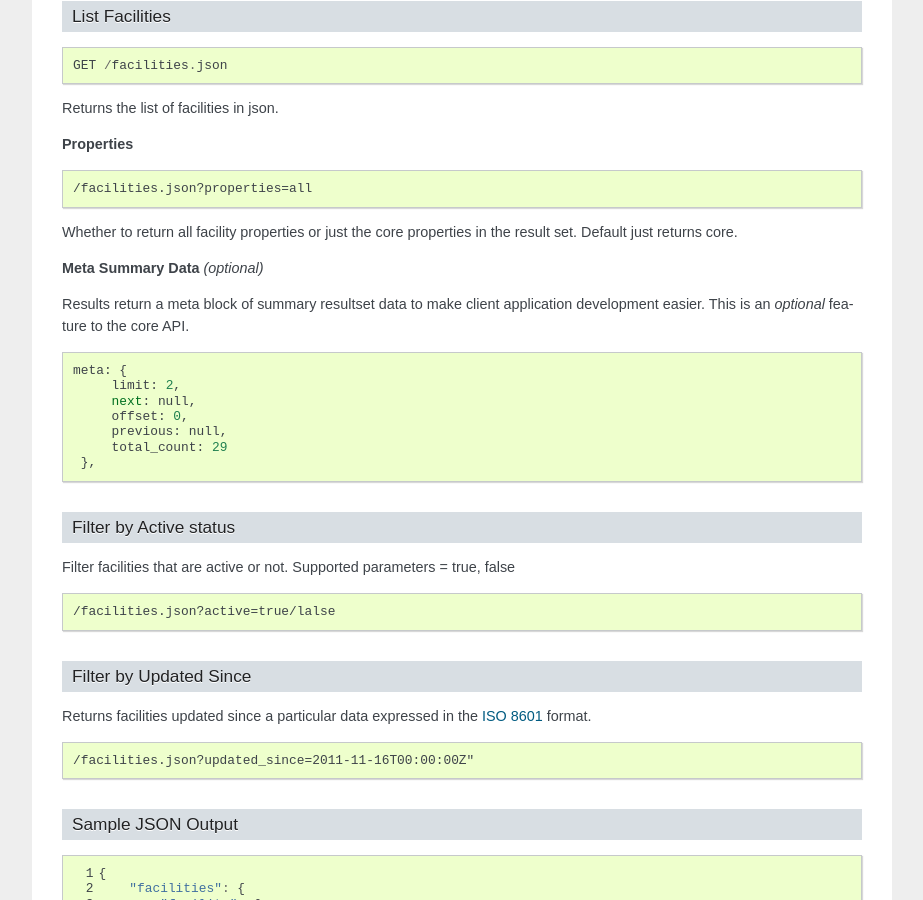
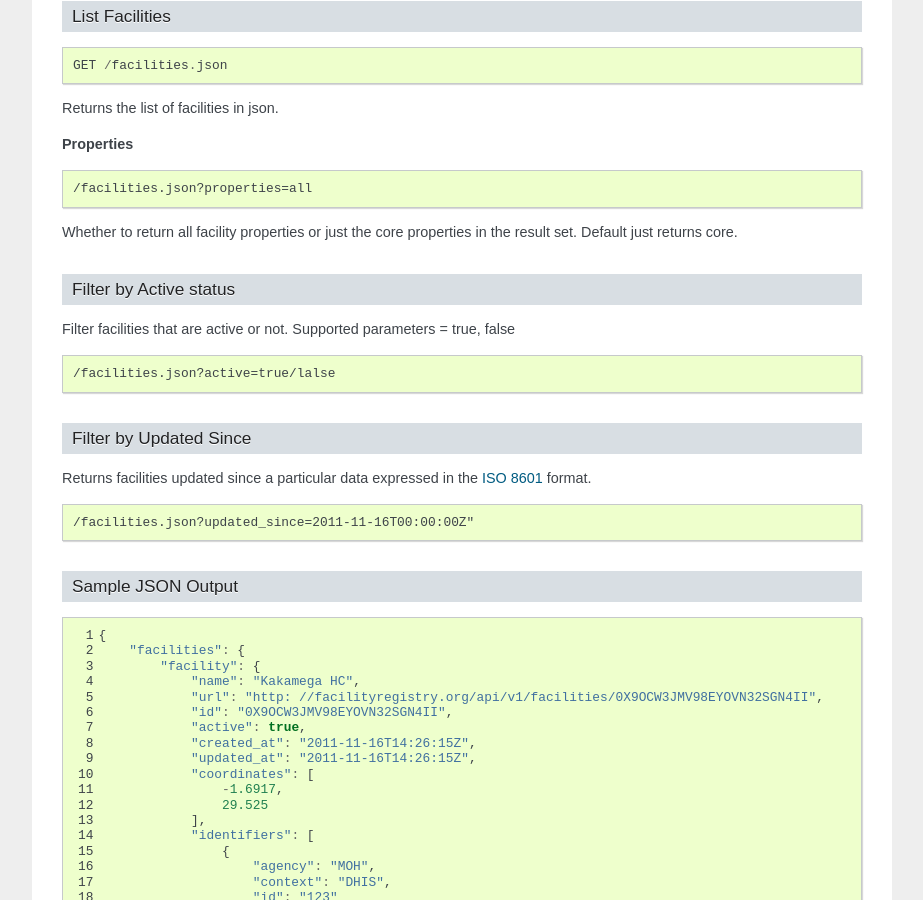
Before and after one commit to facilityregistry/fred-api, a Sphinx documentation site: the page built from docs/api_specifications.rst, in a window 1280 px wide and 900 px high, scrolled down 4626 px. Shown: the whole window, without its empty margins (198-1121 px from the left). Built offline with Sphinx 7.4.7, drawn with Linux system fonts in a browser that asks for light colours.

Commit message:
moved meta to future features

```diff
--- a/docs/api_specifications.rst
+++ b/docs/api_specifications.rst
@@ -266,19 +266,6 @@ Returns the list of facilities in json.
 
 Whether to return all facility properties or just the core properties in the result set.  Default just returns core.
 
-**Meta Summary Data** *(optional)*
-
-Results return a meta block of summary resultset data to make client application development easier.  This is an *optional* feature to the core API.
-
-::
-
-   meta: {
-        limit: 2,
-        next: null,
-        offset: 0,
-        previous: null,
-        total_count: 29
-    },
 
 
 
```
Also changed, not shown: docs/future_features.rst (+15 -0 lines).
